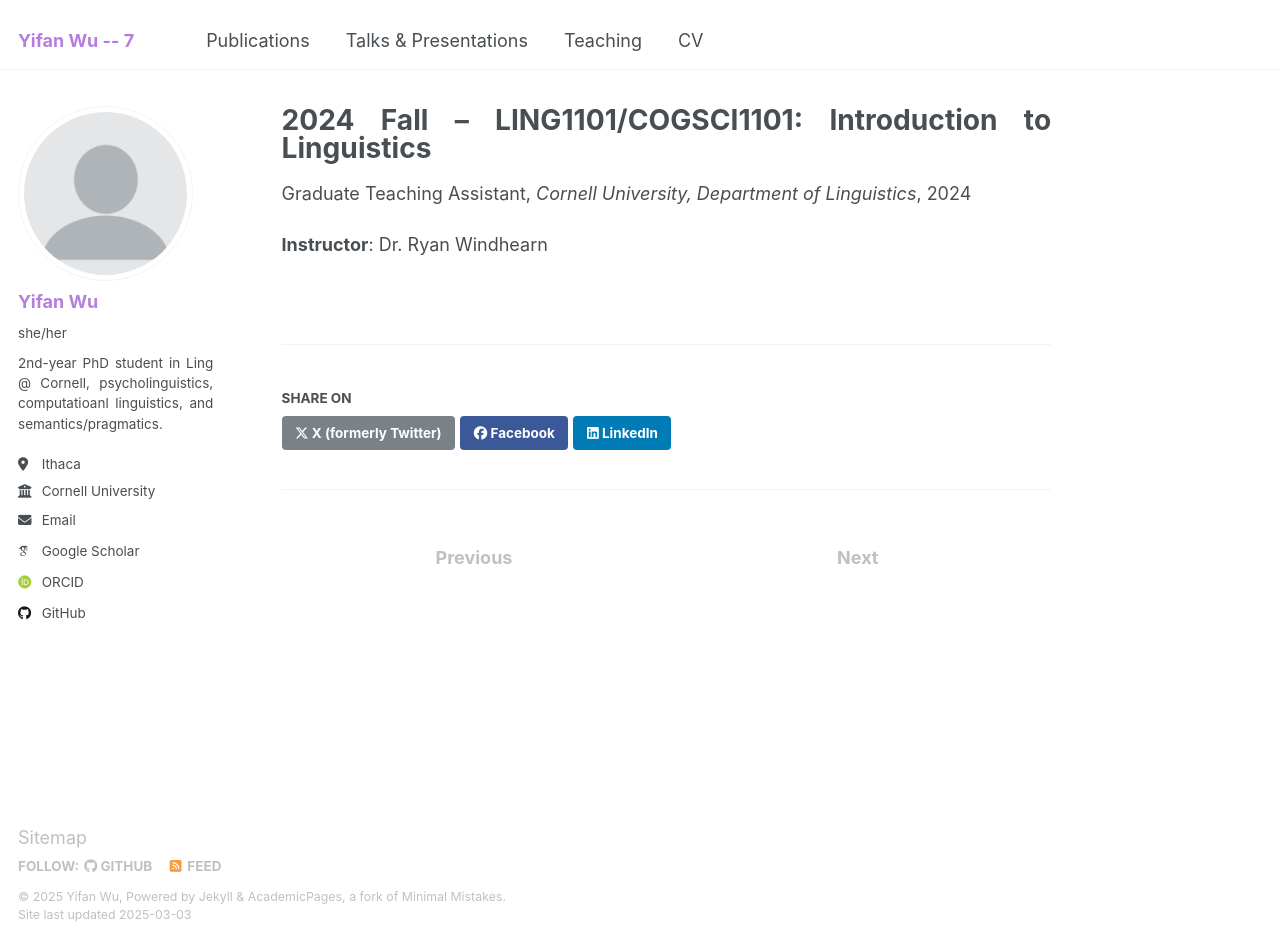
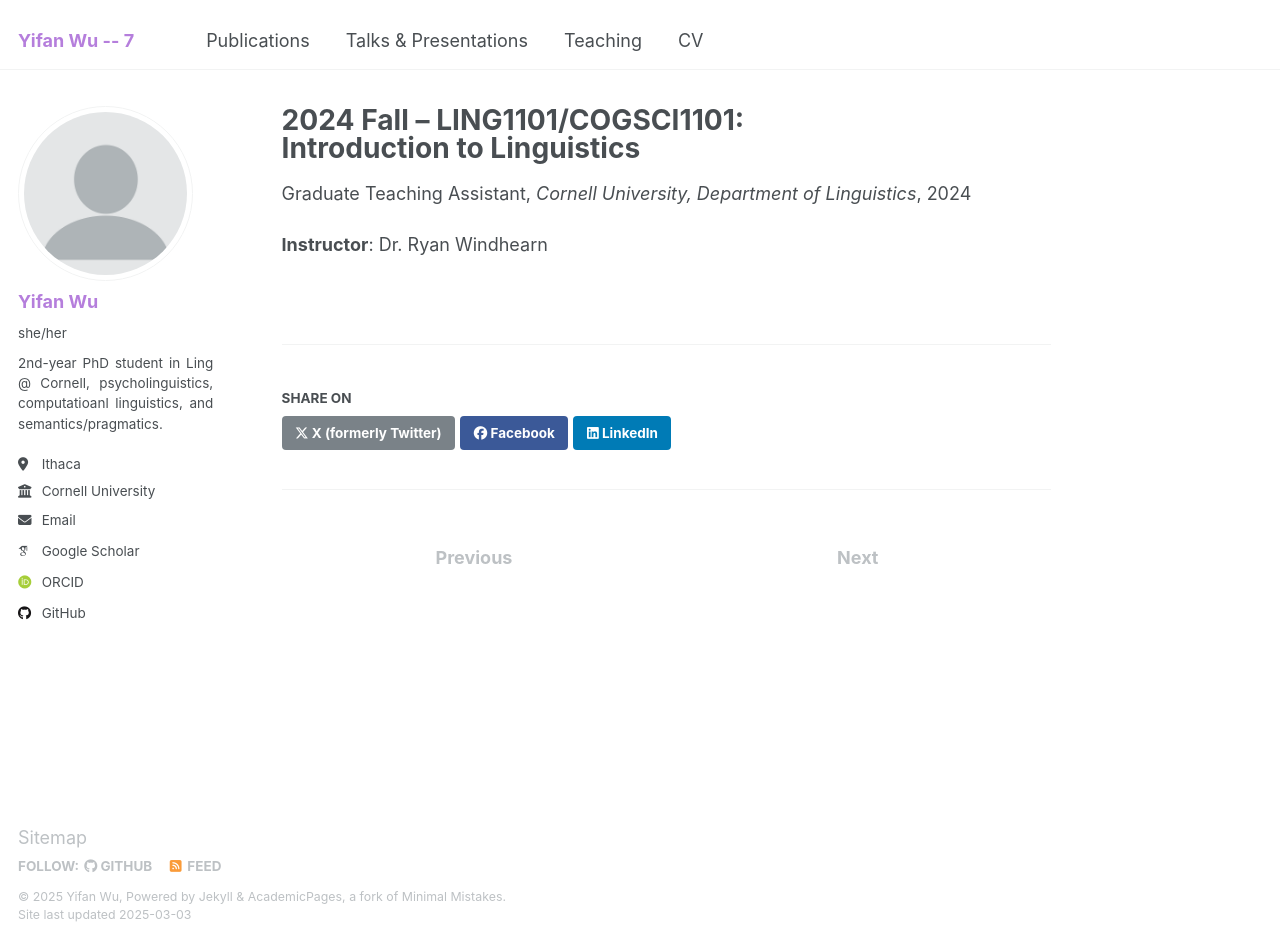
Before and after one commit to lynn-yifanwu-ling/lynn-yifanwu-ling.github.io, a Jekyll site: the page built from _teaching/2024-fall.md, in a window 1280 px wide and 943 px high. Built offline with Jekyll 4.4.1, drawn with Linux system fonts in a browser that asks for light colours; some web fonts are replaced.

```diff
--- a/_teaching/2024-fall.md
+++ b/_teaching/2024-fall.md
@@ -1,5 +1,7 @@
 ---
-title: "2024 Fall -- LING1101/COGSCI1101: Introduction to Linguistics"
+title: |
+  2024 Fall -- LING1101/COGSCI1101:
+  Introduction to Linguistics
 collection: teaching
 type: "Graduate Teaching Assistant"
 permalink: /teaching/2024-fall
```
